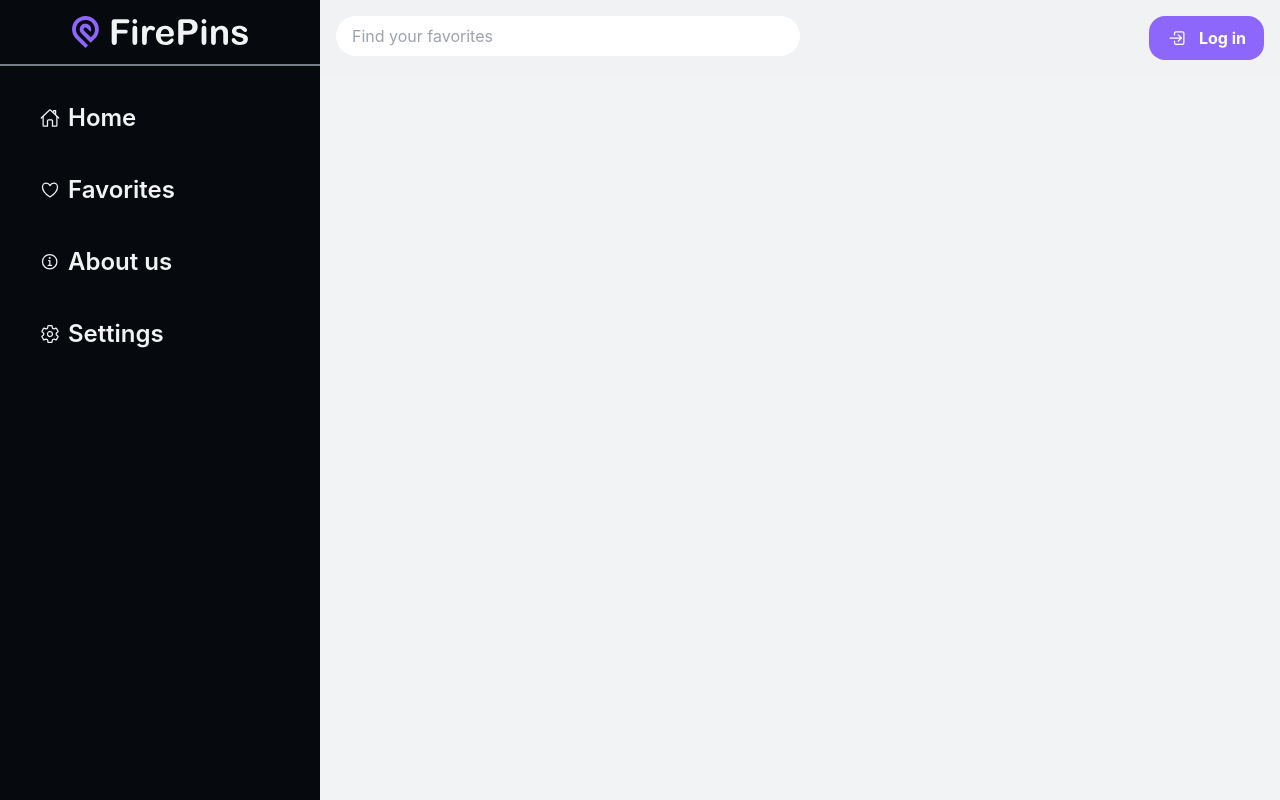
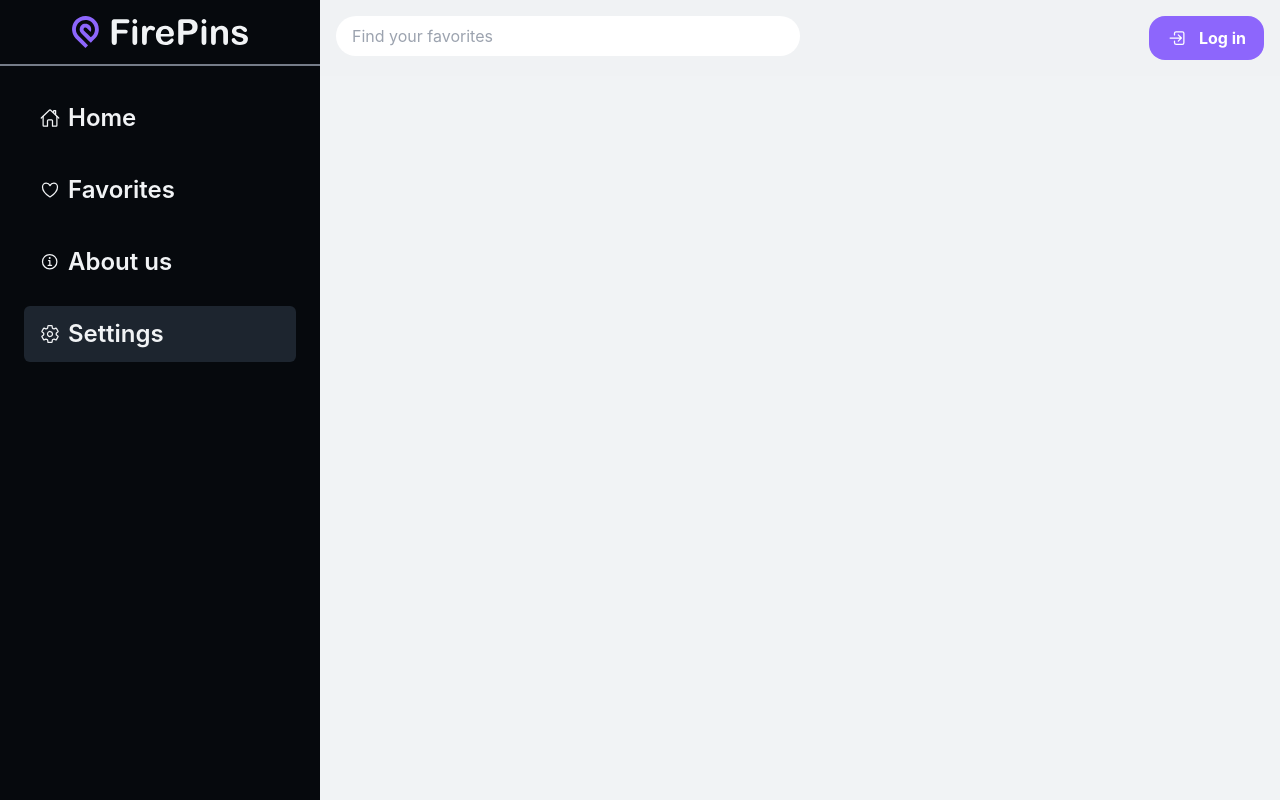
Before and after one commit to DaGigabyte/DH2642_Gp45, a React (Vite) app: page /settings in a window 1280 px wide. Built offline with nearby package versions, Linux system fonts and the light colour scheme; no server answers; the database is empty; some icons are missing.

Commit message:
Sidebar nav is now highlighted when active route

```diff
--- a/src/components/layout/MenuItemsSidebar.jsx
+++ b/src/components/layout/MenuItemsSidebar.jsx
@@ -2,9 +2,9 @@ import {
   IoHomeOutline,
   IoInformationCircleOutline,
   IoHeartOutline,
-  IoSettingsOutline
+  IoSettingsOutline,
 } from "react-icons/io5";
-import { Link } from "react-router-dom";
+import { NavLink } from "react-router-dom";
 
 // Sidebar menu items
 const menuItems = [
@@ -32,17 +32,17 @@ const menuItems = [
 
 function MenuItemsSidebar({ isNavOpen }) {
   return (
-    <nav className={`p-6 ${isNavOpen ? "flex" : "hidden"} md:flex`}>
+    <nav className={`sidebar-nav p-6 ${isNavOpen ? "flex" : "hidden"} md:flex`}>
       <ul className="flex flex-col flex-1">
         {menuItems.map((item) => (
           <li key={item.name} className="mb-4">
-            <Link
+            <NavLink
               to={item.path}
               className="flex items-center px-4 py-3 text-2xl font-semibold rounded-md text-pins-light hover:bg-pins-menu-hover hover:text-pins-light"
             >
               {item.icon}
               <span className="ml-2">{item.name}</span>
-            </Link>
+            </NavLink>
           </li>
         ))}
       </ul>
--- a/src/index.css
+++ b/src/index.css
@@ -2,6 +2,7 @@
 @tailwind components;
 @tailwind utilities;
 
+/* Root */
 :root {
   font-family: Inter, system-ui, Avenir, Helvetica, Arial, sans-serif;
   line-height: 1.5;
@@ -35,22 +36,34 @@ h1 {
   font-size: 3.2em;
   line-height: 1.1;
 }
+h2 {
+  font-size: 2.4em;
+  line-height: 1.25;
+}
 
-@layer utilities{
+/* Sidebar custom style */
+.sidebar-nav .active {
+  background-color: theme("colors.pins-menu-hover");
+  color: theme("colors.pins-light");
+}
+
+@layer utilities {
   .purpleButton {
     color: #e9e2ec;
     background-color: #7f5af0;
     padding: 0.5rem 1.25rem;
     border-radius: 1rem;
-    box-shadow: 0 4px 6px -1px rgba(0, 0, 0, 0.1), 0 2px 4px -1px rgba(0, 0, 0, 0.06);
+    box-shadow: 0 4px 6px -1px rgba(0, 0, 0, 0.1),
+      0 2px 4px -1px rgba(0, 0, 0, 0.06);
     transition: transform 0.3s ease;
   }
-  .purpleButton:hover{
+  .purpleButton:hover {
     background-color: #7c3aed;
-    box-shadow: 0 10px 15px -3px rgba(0, 0, 0, 0.1), 0 4px 6px -2px rgba(0, 0, 0, 0.05);
+    box-shadow: 0 10px 15px -3px rgba(0, 0, 0, 0.1),
+      0 4px 6px -2px rgba(0, 0, 0, 0.05);
   }
 
-  .postModifyingButtons{
+  .postModifyingButtons {
     display: flex;
     gap: 4px;
     align-items: center;
@@ -65,14 +78,14 @@ h1 {
     transition-property: color, background-color, border-color;
     transition-duration: 0.4s;
   }
-  .postModifyingButtons:hover{
-    border-color: #8D66FC;
-    box-shadow: 0 2px 4px -1px rgba(0, 0, 0, 0.1), 0 1px 2px -1px rgba(0, 0, 0, 0.06);
+  .postModifyingButtons:hover {
+    border-color: #8d66fc;
+    box-shadow: 0 2px 4px -1px rgba(0, 0, 0, 0.1),
+      0 1px 2px -1px rgba(0, 0, 0, 0.06);
     cursor: pointer;
   }
   .postModifyingButtons:disabled {
     opacity: 0.5;
     cursor: not-allowed;
   }
-
 }
```
